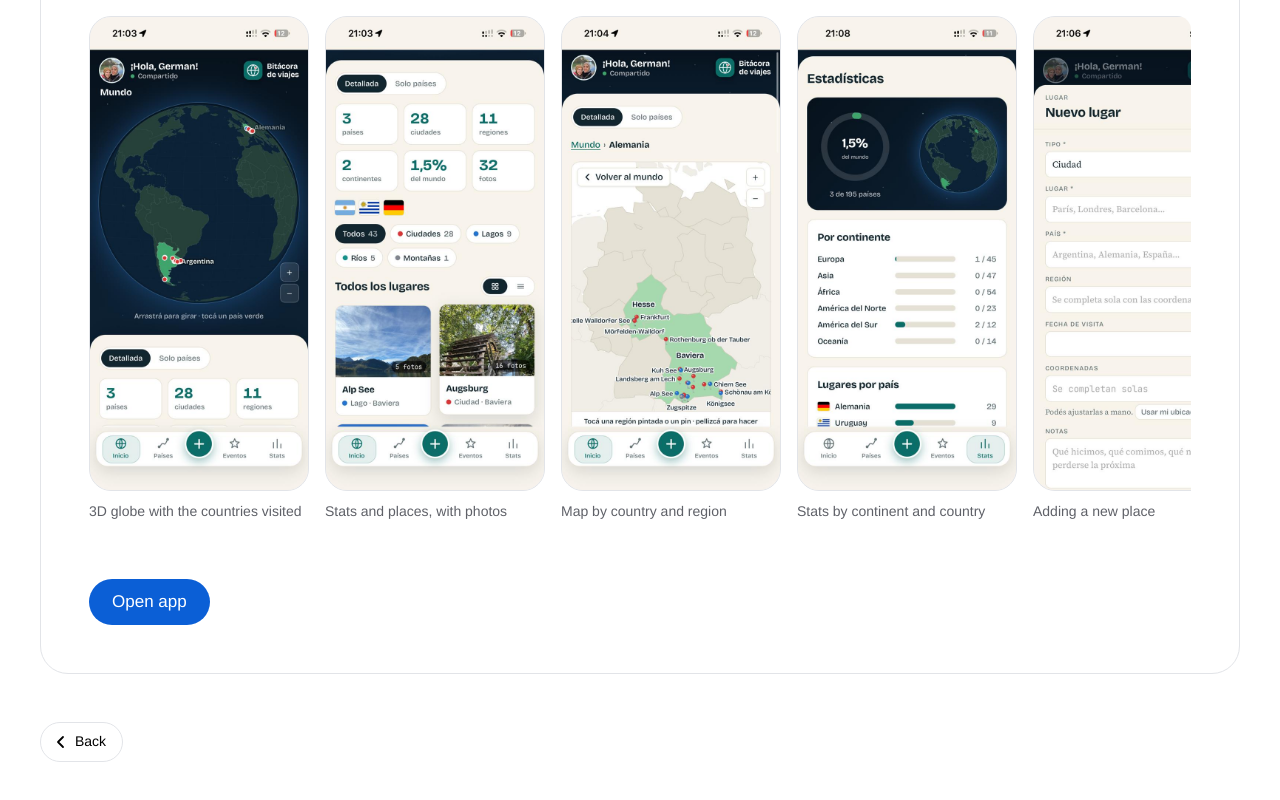
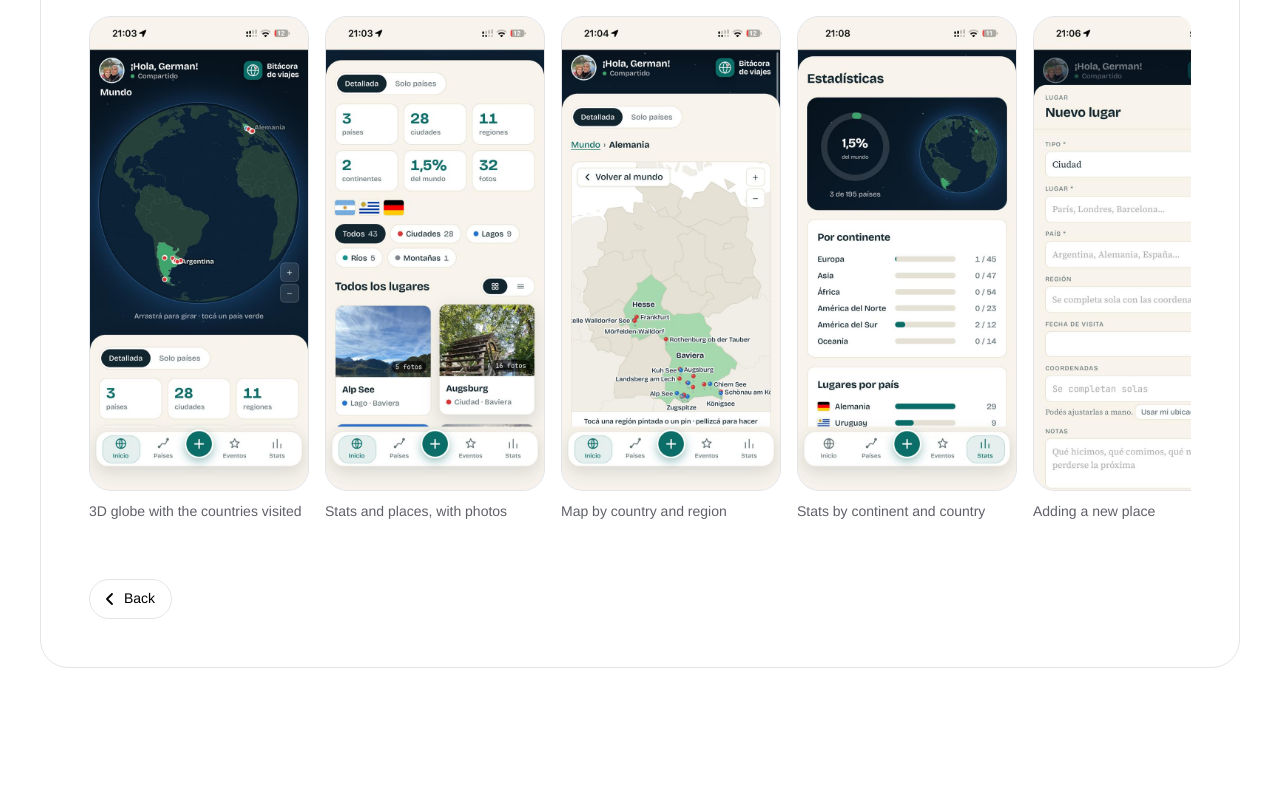
Before and after one commit to germanveron/portfolio, an Astro site: page /en/bitacora in a window 1280 px wide. Shown: the part 1245-2045 px from the top of the page. Built offline with nearby package versions, Linux system fonts and the light colour scheme; Astro itself is replaced by a stand-in of ours.

Commit message:
Case pages: bottom Back button replaces the bottom Open app
Co-Authored-By: Claude Opus 5.5 <noreply@anthropic.com>

```diff
--- a/src/components/CasePanel.astro
+++ b/src/components/CasePanel.astro
@@ -89,10 +89,9 @@ const rows = [
     </ul>
   </div>
 
-  {c.link && (
-    <p class="panel-link">
-      <a class="btn btn-primary" href={c.link} target="_blank" rel="noopener">{t.ui.openApp}<span class="visually-hidden"> {c.title}</span></a>
-    </p>
+  {/* Closing action of the panel (the case page puts its "Back" button here) */}
+  {Astro.slots.has('footer') && (
+    <div class="panel-link"><slot name="footer" /></div>
   )}
 </div>
 
--- a/src/pages/[lang]/[case].astro
+++ b/src/pages/[lang]/[case].astro
@@ -43,12 +43,12 @@ const backHref = `/${t.lang}/#${c.id}`;
         )}
       </header>
 
-      <CasePanel c={c} t={t} />
-
-      <a class="back back--bottom" href={backHref} data-back>
-        <svg aria-hidden="true" width="16" height="16" viewBox="0 0 16 16"><path d="M10 3L5 8l5 5" fill="none" stroke="currentColor" stroke-width="1.8" stroke-linecap="round" stroke-linejoin="round"/></svg>
-        {t.ui.back}
-      </a>
+      <CasePanel c={c} t={t}>
+        <a slot="footer" class="back" href={backHref} data-back>
+          <svg aria-hidden="true" width="16" height="16" viewBox="0 0 16 16"><path d="M10 3L5 8l5 5" fill="none" stroke="currentColor" stroke-width="1.8" stroke-linecap="round" stroke-linejoin="round"/></svg>
+          {t.ui.back}
+        </a>
+      </CasePanel>
     </div>
   </main>
 </Base>
@@ -69,7 +69,6 @@ const backHref = `/${t.lang}/#${c.id}`;
     font-size: var(--t-sm);
   }
   .back:hover { background: var(--mist); color: var(--ink); }
-  .back--bottom { margin-top: 48px; }
 
   .case-head { margin: 48px 0 40px; max-width: 760px; }
   .case-head h1 {
```
